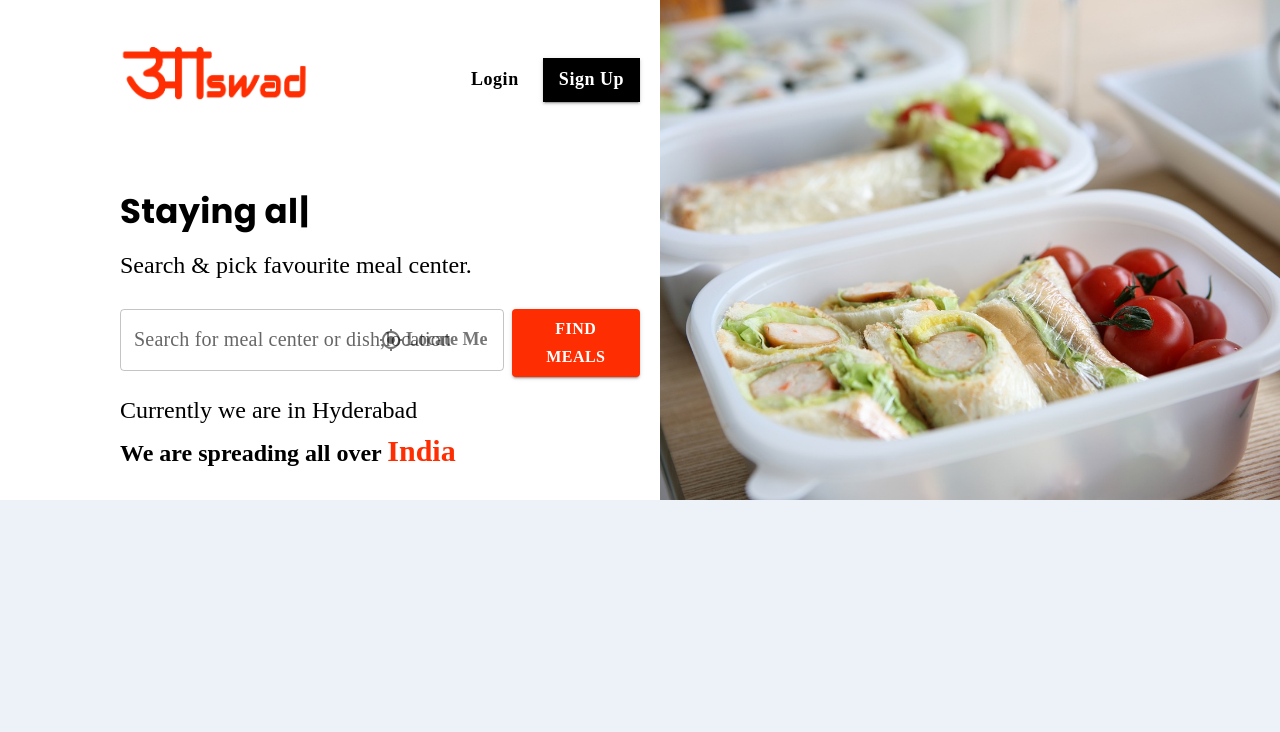
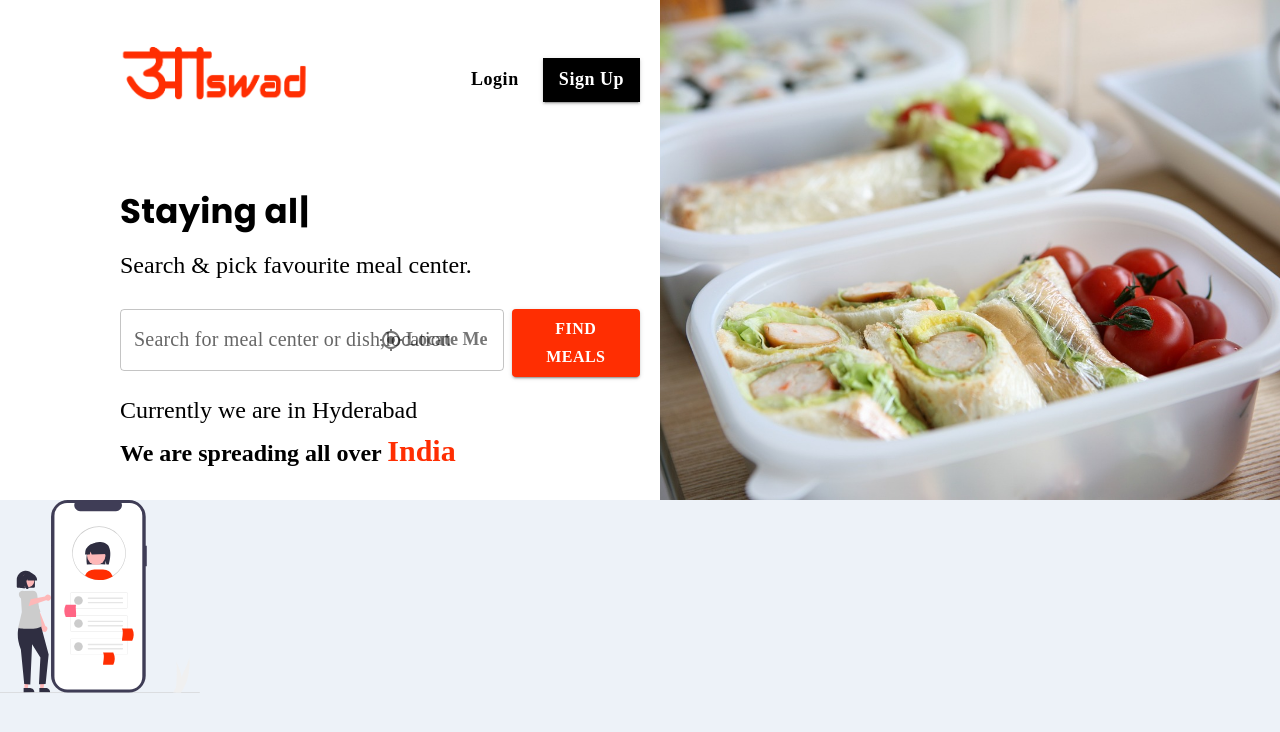
Before and after one commit to agodse21/dream-project-aaswad, a React (Create React App) app: page / in a window 1280 px wide. Shown: the top 732 px of the page. Built offline with nearby package versions, Linux system fonts and the light colour scheme; a web font is replaced by a local one.

Commit message:
css added

```diff
--- a/src/pages/welcomePage/WelcomePage.jsx
+++ b/src/pages/welcomePage/WelcomePage.jsx
@@ -15,6 +15,7 @@ import { styled } from "@mui/material/styles";
 import { Link } from "react-router-dom";
 import Typewriter from "typewriter-effect";
 import LocateMe from "@mui/icons-material/MyLocation";
+import feed from "../../assets/feed.svg";
 
 const LoginBtn = styled(Button)(({ theme }) => ({
   fontFamily: "FuturaPTCondBook",
@@ -170,11 +171,13 @@ export const WelcomePage = () => {
         </Box>
         <Box width={"50%"} height={"500px"} className="welcomeMainImg"></Box>
       </Stack>
-      <Stack width={"100%"} height={"300px"} bgcolor={"#EDF2F8"}></Stack>
+      <Stack width={"100%"} height={"300px"} bgcolor={"#EDF2F8"}>
+        <img src={feed} width={"200px"} alt="x" />
+      </Stack>
     </Box>
   );
 };
 
 // meal on your fingertip
 //retings&reviews
-//
+//food
```
Also changed, not shown: src/assets/feed.svg (added), src/assets/rating_line.png (added).
